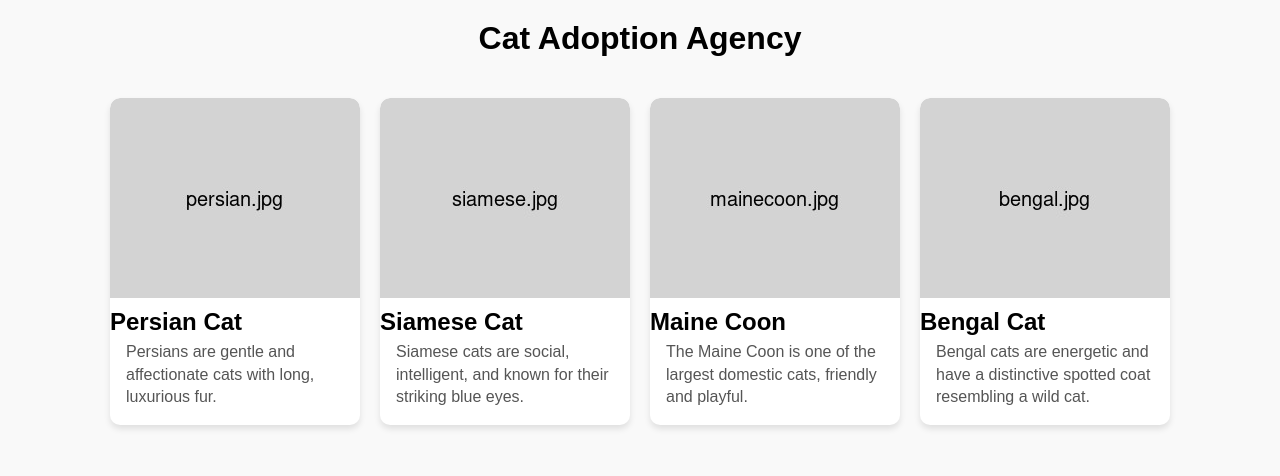
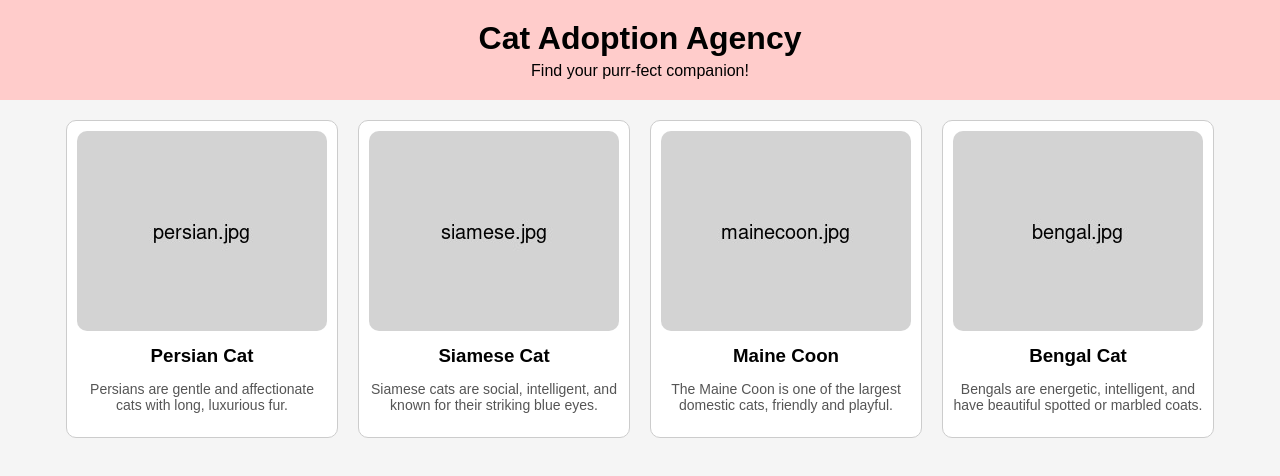
Before and after one commit to Shadili-dev/cat-adoption-lab, a plain HTML site: page index.html in a window 1280 px wide. Drawn offline with Linux system fonts and the light colour scheme.

Commit message:
Update HTML, CSS, and cat images for CodeGrade

```diff
--- a/index.html
+++ b/index.html
@@ -8,33 +8,40 @@
 </head>
 <body>
 
+    <header>
         <h1>Cat Adoption Agency</h1>
+        <p>Find your purr-fect companion!</p>
+    </header>
 
-  <div class="cat-container">
+    <main>
+        <section class="cat-container">
+
             <div class="cat-card">
                 <img src="images/persian.jpg" alt="Persian Cat">
-      <h2>Persian Cat</h2>
+                <h3>Persian Cat</h3>
                 <p>Persians are gentle and affectionate cats with long, luxurious fur.</p>
             </div>
 
             <div class="cat-card">
                 <img src="images/siamese.jpg" alt="Siamese Cat">
-      <h2>Siamese Cat</h2>
+                <h3>Siamese Cat</h3>
                 <p>Siamese cats are social, intelligent, and known for their striking blue eyes.</p>
             </div>
 
             <div class="cat-card">
                 <img src="images/mainecoon.jpg" alt="Maine Coon">
-      <h2>Maine Coon</h2>
+                <h3>Maine Coon</h3>
                 <p>The Maine Coon is one of the largest domestic cats, friendly and playful.</p>
             </div>
 
             <div class="cat-card">
                 <img src="images/bengal.jpg" alt="Bengal Cat">
-      <h2>Bengal Cat</h2>
-      <p>Bengal cats are energetic and have a distinctive spotted coat resembling a wild cat.</p>
+                <h3>Bengal Cat</h3>
+                <p>Bengals are energetic, intelligent, and have beautiful spotted or marbled coats.</p>
             </div>
-  </div>
+
+        </section>
+    </main>
 
 </body>
 </html>
--- a/style.css
+++ b/style.css
@@ -1,23 +1,22 @@
 body {
     font-family: Arial, sans-serif;
-  background-color: #f9f9f9;
     margin: 0;
     padding: 0;
+    text-align: center;
+    background-color: #f5f5f5;
 }
 
-h1 {
-  text-align: center;
-  margin-top: 20px;
+header {
+    background-color: #ffcccb;
+    padding: 20px 0;
 }
 
-h2 {
-  margin: 10px 0 5px;
+header h1 {
+    margin: 0;
 }
 
-p {
-  margin: 0 16px 16px;
-  line-height: 1.4;
-  color: #555;
+header p {
+    margin: 5px 0 0;
 }
 
 .cat-container {
@@ -29,39 +28,37 @@ p {
 }
 
 .cat-card {
+    border: 1px solid #ccc;
+    border-radius: 10px;
+    padding: 10px;
+    width: 250px;
+    text-align: center;
     background-color: #fff;
-  border-radius: 10px;
-  box-shadow: 0 4px 6px rgba(0,0,0,0.1);
-  width: 250px;
-  overflow: hidden;
-  transition: transform 0.3s;
-  cursor: pointer;
+    transition: transform 0.3s, box-shadow 0.3s;
 }
 
 .cat-card img {
     width: 100%;
-  height: auto;
-  display: block;
-  border-top-left-radius: 10px;
-  border-top-right-radius: 10px;
+    border-radius: 10px;
+}
+
+.cat-card h3 {
+    margin: 10px 0 5px;
+}
+
+.cat-card p {
+    font-size: 14px;
+    color: #555;
 }
 
 .cat-card:hover {
     transform: scale(1.05);
+    box-shadow: 0 4px 10px rgba(0,0,0,0.3);
 }
 
-@media (max-width: 768px) {
+@media (max-width: 600px) {
     .cat-container {
         flex-direction: column;
         align-items: center;
     }
-  .cat-card {
-    width: 80%;
 }
-}
-
-@media (max-width: 480px) {
-  .cat-card {
-    width: 95%;
-  }
-}
```
Lines whose indentation alone changed are shown as unchanged.
